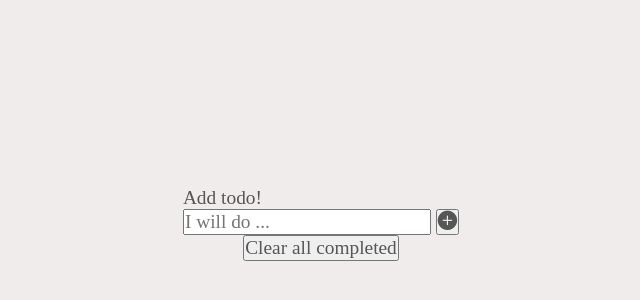
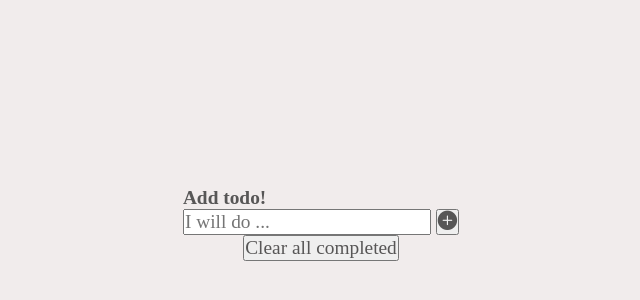
Before and after one commit to husush23/Todo-list-review, a plain HTML site: page index.html in a window 1280 px wide. Shown: the part 176-476 px from the top of the page, 319-959 px from the left. Drawn offline with nearby package versions, Linux system fonts and the light colour scheme.

Commit message:
added files

```diff
--- a/style.css
+++ b/style.css
@@ -5,7 +5,7 @@
   font-size: 1.1rem;
   color: rgb(87, 86, 86);
   font-family: poppins, 'Times New Roman', Times, serif;
-  font-weight: 500;
+  /* font-weight: 500; */
 }
 
 .flex {
```
